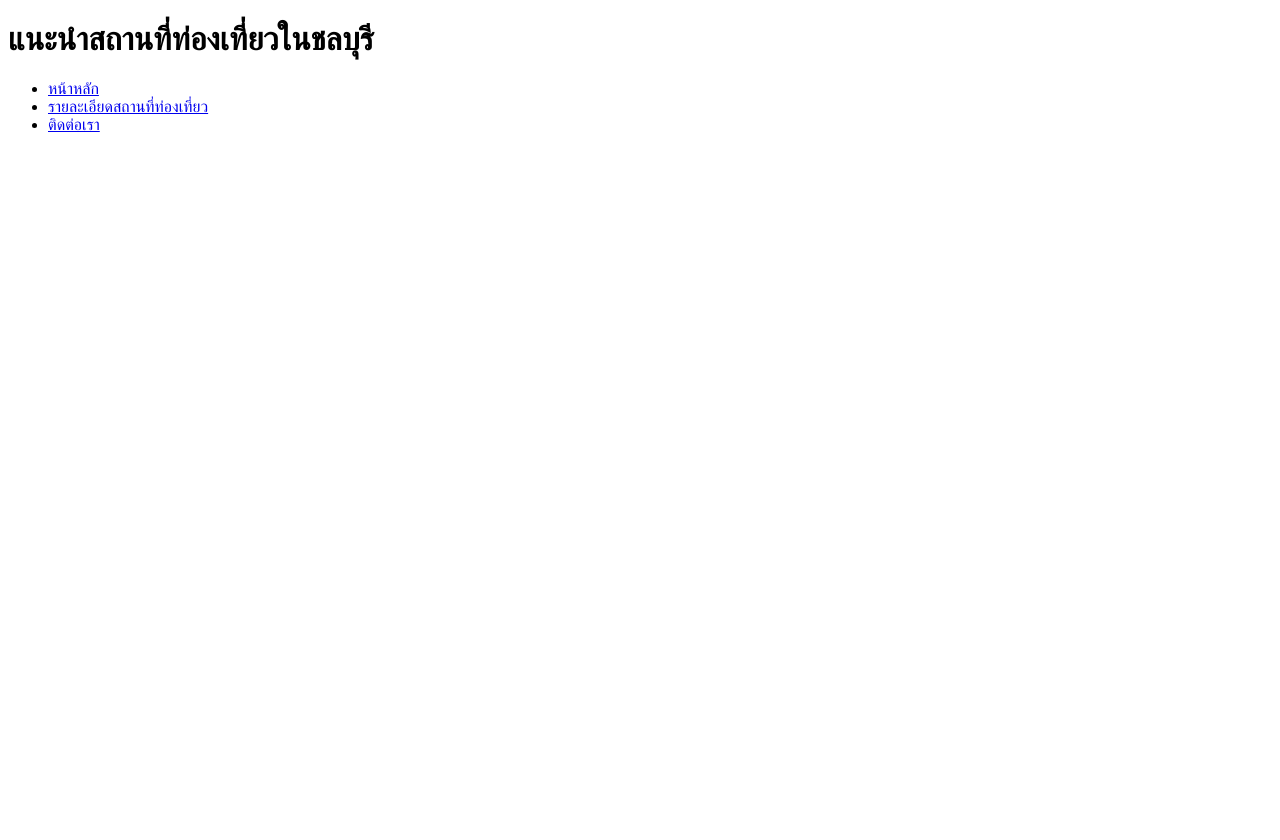
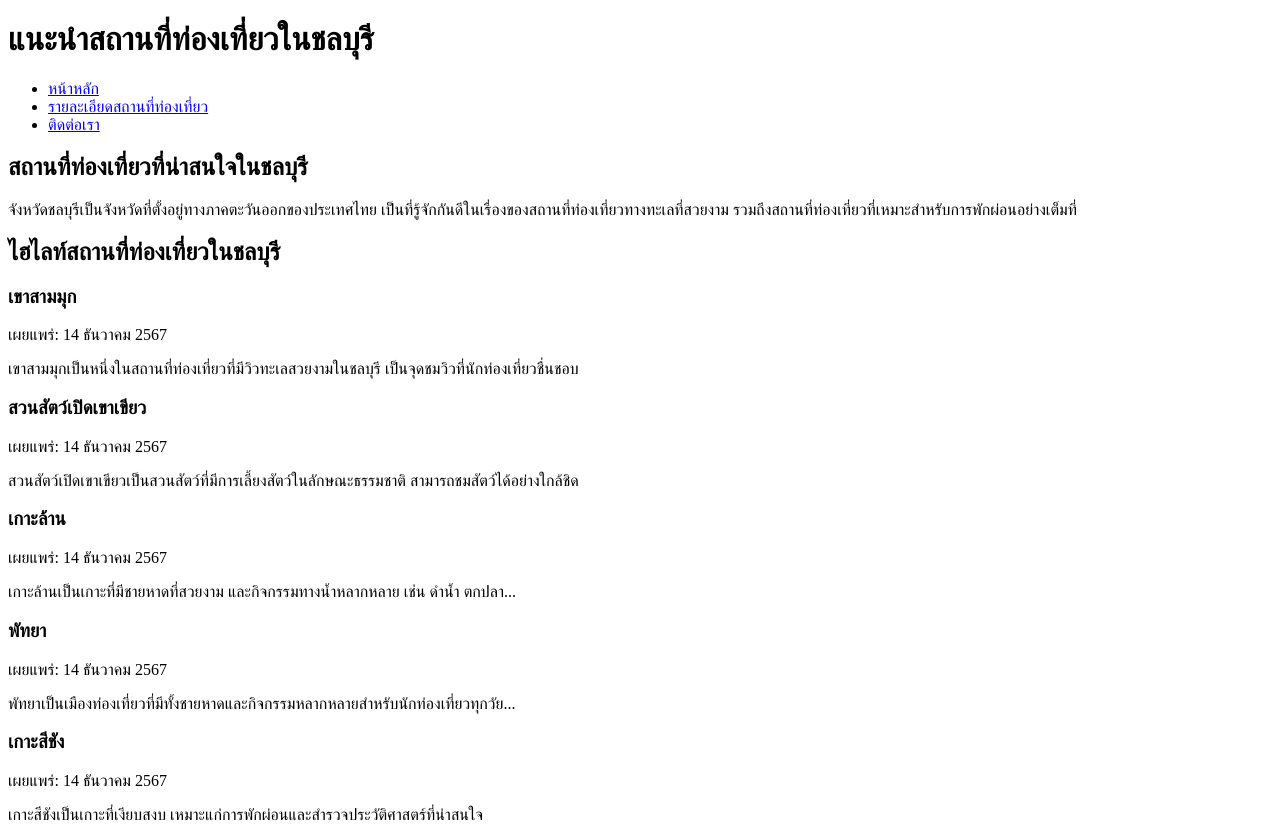
Before and after one commit to 66160123/homework-web, a plain HTML site: page index.html in a window 1280 px wide. Before the commit the page ends 800 px from the top, so only its background shows below. Drawn offline with Linux system fonts and the light colour scheme.

Commit message:
เพิ่ม main และ article ในหน้าหลัก

```diff
--- a/index.html
+++ b/index.html
@@ -19,3 +19,65 @@
     </header>
 </body>
 </html>
+<main role="main">
+    <!-- ภาพรวมของจังหวัดชลบุรี -->
+    <section>
+        <h2>สถานที่ท่องเที่ยวที่น่าสนใจในชลบุรี</h2>
+        <p>จังหวัดชลบุรีเป็นจังหวัดที่ตั้งอยู่ทางภาคตะวันออกของประเทศไทย เป็นที่รู้จักกันดีในเรื่องของสถานที่ท่องเที่ยวทางทะเลที่สวยงาม รวมถึงสถานที่ท่องเที่ยวที่เหมาะสำหรับการพักผ่อนอย่างเต็มที่</p>
+    </section>
+
+    <!-- ไฮไลท์สถานที่ท่องเที่ยว -->
+    <section>
+        <h2>ไฮไลท์สถานที่ท่องเที่ยวในชลบุรี</h2>
+
+        <article>
+            <header>
+                <h3>เขาสามมุก</h3>
+                <p>เผยแพร่: <time datetime="2024-12-14">14 ธันวาคม 2567</time></p>
+            </header>
+            <section>
+                <p>เขาสามมุกเป็นหนึ่งในสถานที่ท่องเที่ยวที่มีวิวทะเลสวยงามในชลบุรี เป็นจุดชมวิวที่นักท่องเที่ยวชื่นชอบ</p>
+            </section>
+        </article>
+
+        <article>
+            <header>
+                <h3>สวนสัตว์เปิดเขาเขียว</h3>
+                <p>เผยแพร่: <time datetime="2024-12-14">14 ธันวาคม 2567</time></p>
+            </header>
+            <section>
+                <p>สวนสัตว์เปิดเขาเขียวเป็นสวนสัตว์ที่มีการเลี้ยงสัตว์ในลักษณะธรรมชาติ สามารถชมสัตว์ได้อย่างใกล้ชิด</p>
+            </section>
+        </article>
+
+        <article>
+            <header>
+                <h3>เกาะล้าน</h3>
+                <p>เผยแพร่: <time datetime="2024-12-14">14 ธันวาคม 2567</time></p>
+            </header>
+            <section>
+                <p>เกาะล้านเป็นเกาะที่มีชายหาดที่สวยงาม และกิจกรรมทางน้ำหลากหลาย เช่น ดำน้ำ ตกปลา...</p>
+            </section>
+        </article>
+
+        <article>
+            <header>
+                <h3>พัทยา</h3>
+                <p>เผยแพร่: <time datetime="2024-12-14">14 ธันวาคม 2567</time></p>
+            </header>
+            <section>
+                <p>พัทยาเป็นเมืองท่องเที่ยวที่มีทั้งชายหาดและกิจกรรมหลากหลายสำหรับนักท่องเที่ยวทุกวัย...</p>
+            </section>
+        </article>
+
+        <article>
+            <header>
+                <h3>เกาะสีชัง</h3>
+                <p>เผยแพร่: <time datetime="2024-12-14">14 ธันวาคม 2567</time></p>
+            </header>
+            <section>
+                <p>เกาะสีชังเป็นเกาะที่เงียบสงบ เหมาะแก่การพักผ่อนและสำรวจประวัติศาสตร์ที่น่าสนใจ</p>
+            </section>
+        </article>
+    </section>
+</main>
```
